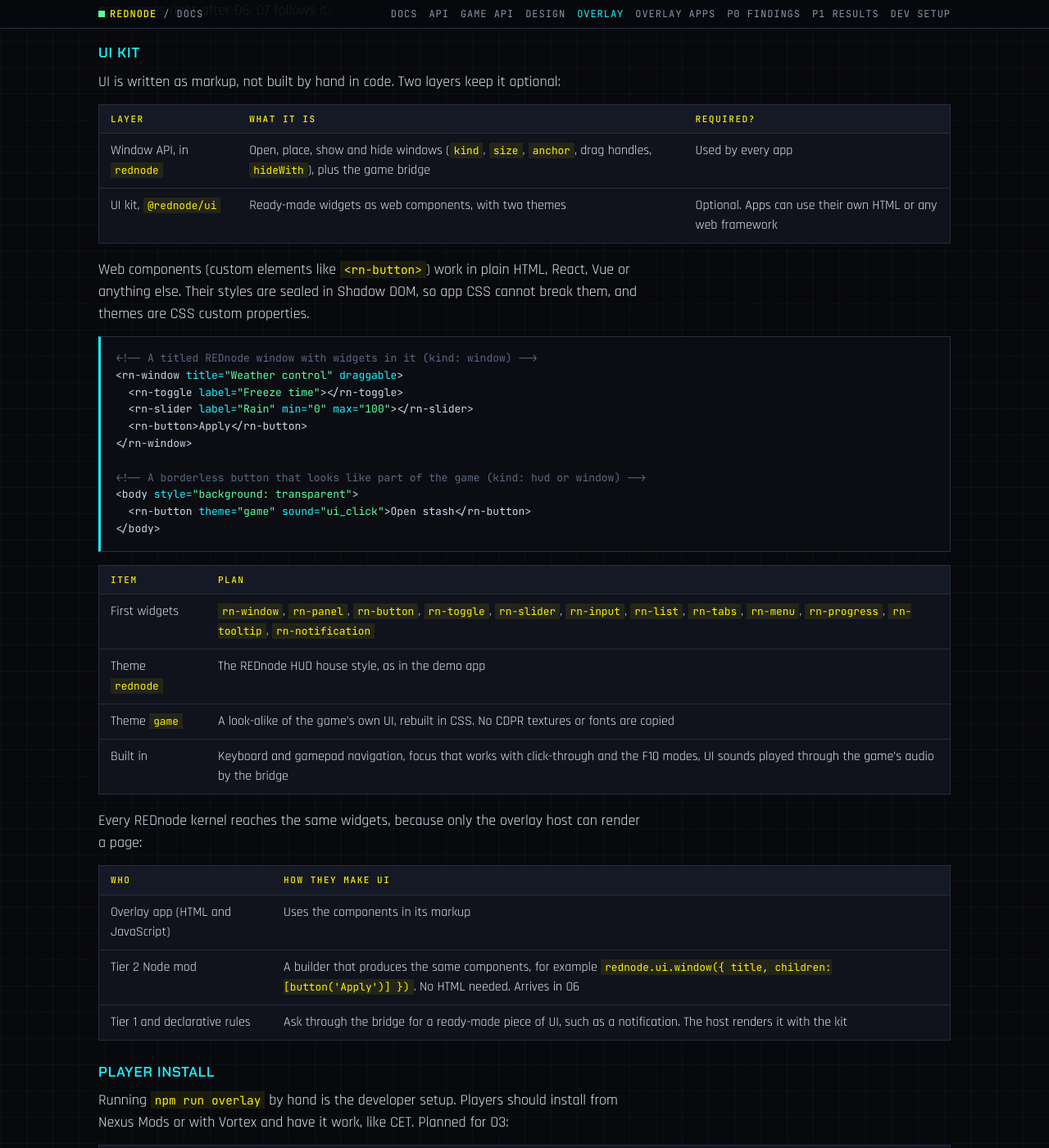
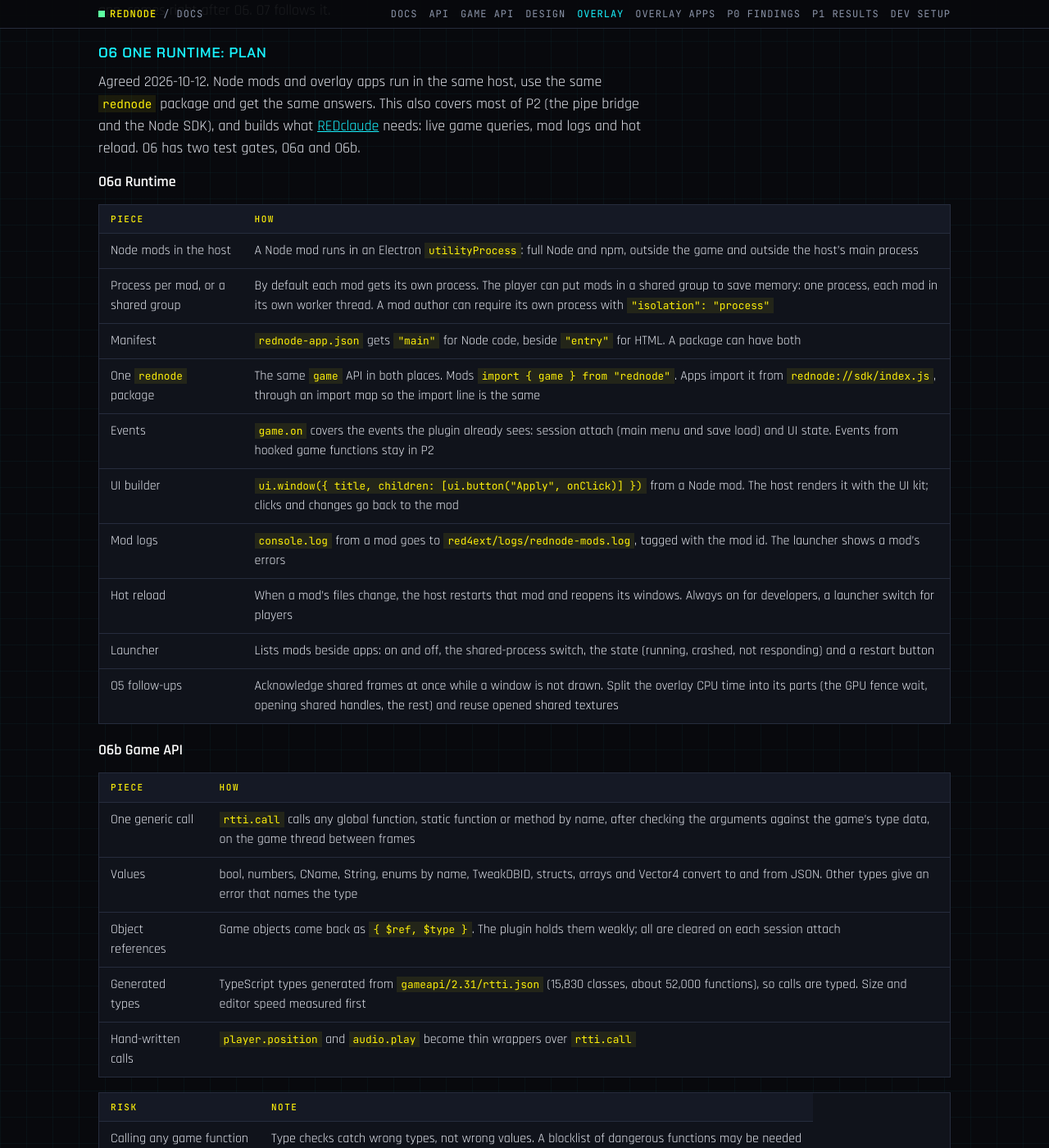
Before and after one commit to CyberbuildsAI/REDnode, a Jekyll site: the page built from docs/overlay.md, in a window 1280 px wide and 1400 px high, scrolled down 12686 px. Shown: the whole window at 82% size. Built offline with Jekyll 4.4.1, drawn with Linux system fonts in a browser that asks for light colours; our own code applies the rules of GitHub Pages for plain Markdown files; some of the changed text lies outside the part shown.

Commit message:
Write down the O6 plan: O6a runtime and O6b game API
Co-Authored-By: Claude Opus 5.5 <noreply@anthropic.com>

```diff
--- a/docs/overlay.md
+++ b/docs/overlay.md
@@ -304,6 +304,43 @@ O1 to O4 make the feature usable. O5 makes it cheap. O6 joins it to the rest of
 
 Order agreed on 2026-10-12: [REDclaude](https://github.com/Edgemodders/REDclaude), an in-game Claude assistant built as an overlay app, comes right after O6. O7 follows it.
 
+### O6 One runtime: plan
+
+Agreed 2026-10-12. Node mods and overlay apps run in the same host, use the same `rednode` package and get the same answers. This also covers most of P2 (the pipe bridge and the Node SDK), and builds what [REDclaude](https://github.com/Edgemodders/REDclaude) needs: live game queries, mod logs and hot reload. O6 has two test gates, O6a and O6b.
+
+**O6a Runtime**
+
+| Piece | How |
+|---|---|
+| Node mods in the host | A Node mod runs in an Electron `utilityProcess`: full Node and npm, outside the game and outside the host's main process |
+| Process per mod, or a shared group | By default each mod gets its own process. The player can put mods in a shared group to save memory: one process, each mod in its own worker thread. A mod author can require its own process with `"isolation": "process"` |
+| Manifest | `rednode-app.json` gets `"main"` for Node code, beside `"entry"` for HTML. A package can have both |
+| One `rednode` package | The same `game` API in both places. Mods `import { game } from "rednode"`. Apps import it from `rednode://sdk/index.js`, through an import map so the import line is the same |
+| Events | `game.on` covers the events the plugin already sees: session attach (main menu and save load) and UI state. Events from hooked game functions stay in P2 |
+| UI builder | `ui.window({ title, children: [ui.button("Apply", onClick)] })` from a Node mod. The host renders it with the UI kit; clicks and changes go back to the mod |
+| Mod logs | `console.log` from a mod goes to `red4ext/logs/rednode-mods.log`, tagged with the mod id. The launcher shows a mod's errors |
+| Hot reload | When a mod's files change, the host restarts that mod and reopens its windows. Always on for developers, a launcher switch for players |
+| Launcher | Lists mods beside apps: on and off, the shared-process switch, the state (running, crashed, not responding) and a restart button |
+| O5 follow-ups | Acknowledge shared frames at once while a window is not drawn. Split the overlay CPU time into its parts (the GPU fence wait, opening shared handles, the rest) and reuse opened shared textures |
+
+**O6b Game API**
+
+| Piece | How |
+|---|---|
+| One generic call | `rtti.call` calls any global function, static function or method by name, after checking the arguments against the game's type data, on the game thread between frames |
+| Values | bool, numbers, CName, String, enums by name, TweakDBID, structs, arrays and Vector4 convert to and from JSON. Other types give an error that names the type |
+| Object references | Game objects come back as `{ $ref, $type }`. The plugin holds them weakly; all are cleared on each session attach |
+| Generated types | TypeScript types generated from `gameapi/2.31/rtti.json` (15,830 classes, about 52,000 functions), so calls are typed. Size and editor speed measured first |
+| Hand-written calls | `player.position` and `audio.play` become thin wrappers over `rtti.call` |
+
+| Risk | Note |
+|---|---|
+| Calling any game function | Type checks catch wrong types, not wrong values. A blocklist of dangerous functions may be needed |
+| Object lifetime | Weak references, cleared on each session attach (unverified that this is enough) |
+| Generated types size | Measured before deciding how to split them |
+| Memory per mod | Measured in the O6a test, for a process per mod and for a shared group |
+
+
 ### UI kit
 
 UI is written as markup, not built by hand in code. Two layers keep it optional:
```
